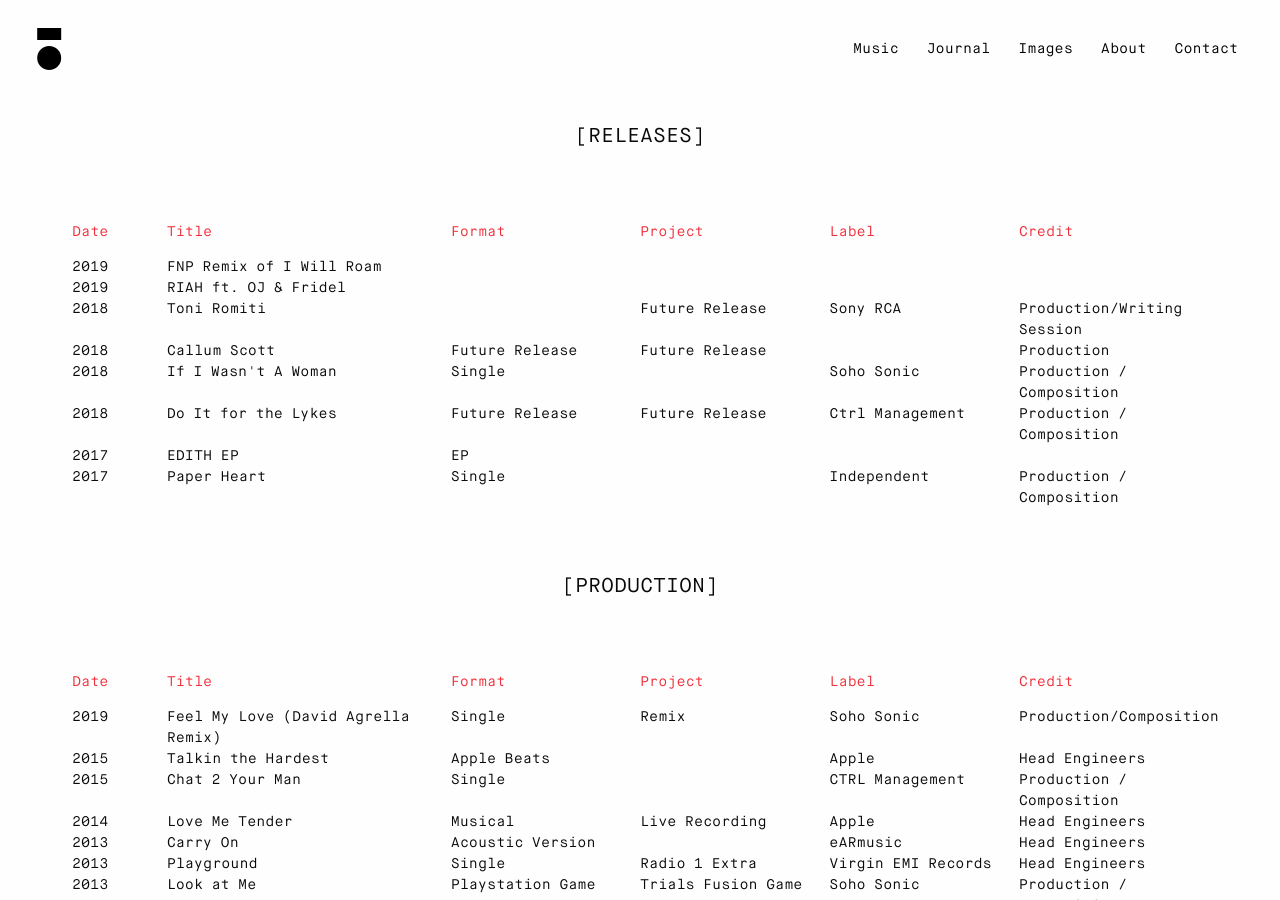
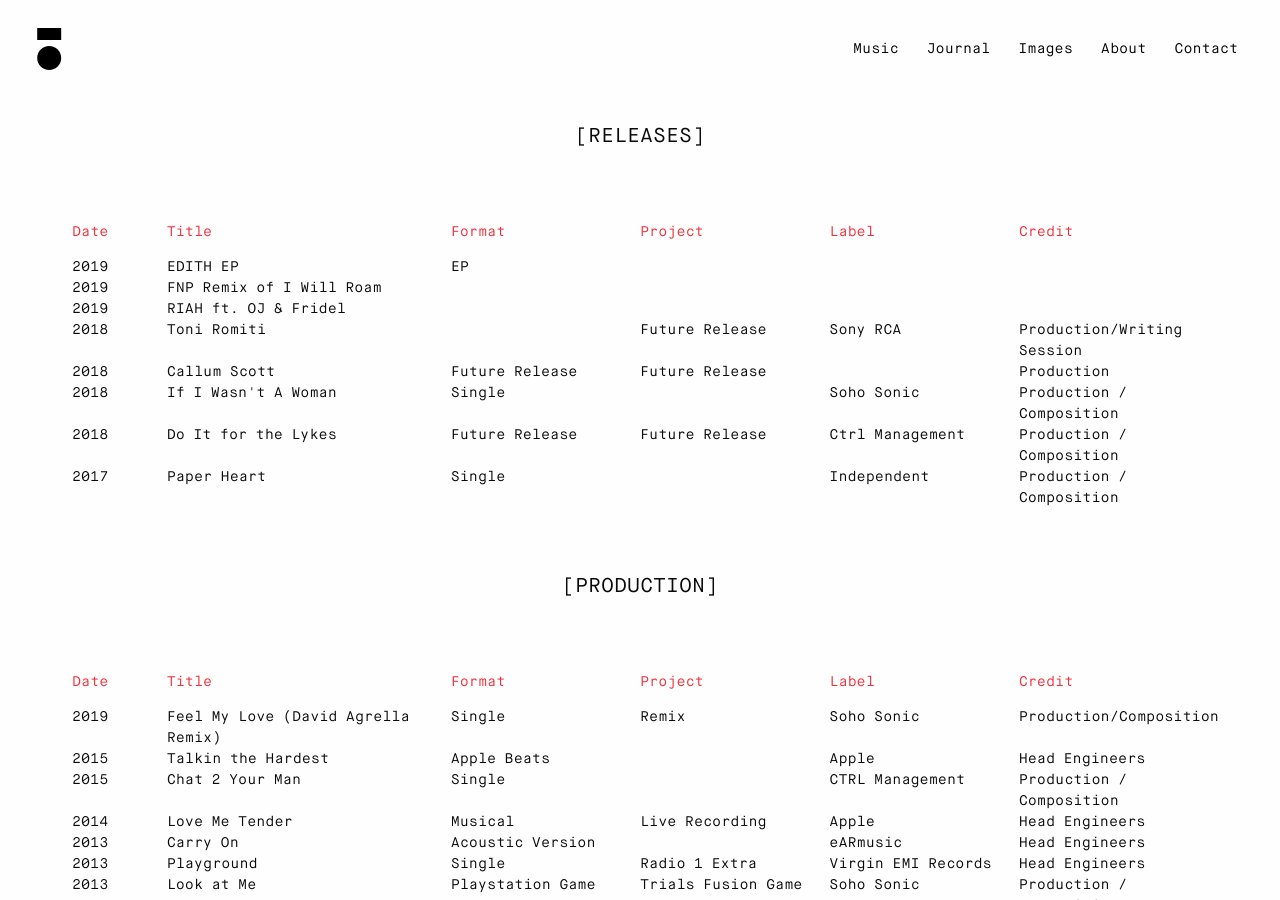
Before and after one commit to garethjohnsdesign/ojfridel.com, a Jekyll site: the page built from all.md, in a window 1280 px wide and 900 px high. Built offline with Jekyll 4.4.1, drawn with Linux system fonts in a browser that asks for light colours.

Commit message:
Updated Edith Ep

```diff
--- a/_releases/edith-ep.markdown
+++ b/_releases/edith-ep.markdown
@@ -1,6 +1,6 @@
 ---
 title: EDITH EP
-date: 2017-09-04 17:23:00 Z
+date: 2019-07-29 17:23:00 Z
 position: 2
 image: "/uploads/edith-a085ff.png"
 featured-image: "/uploads/Edith%20main%20shot-981758.jpg"
```
